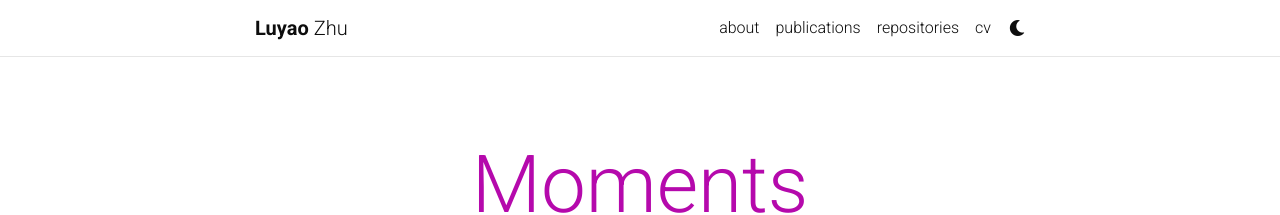
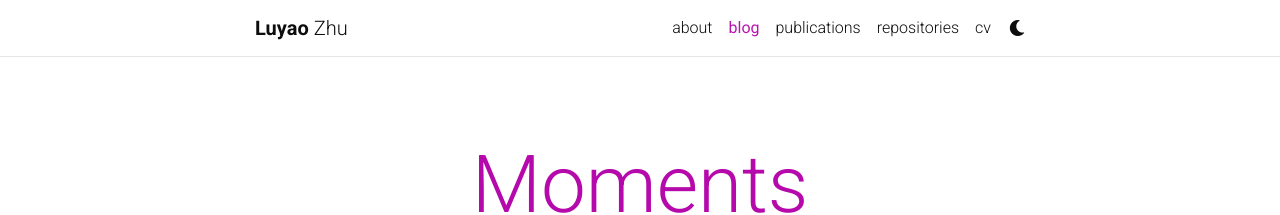
Before and after one commit to Maxwe11y/Cyn7hia.github.io, a Jekyll site: the page built from blog/index.html, in a window 1280 px wide. Shown: the top 215 px of the page. Built offline with Jekyll 4.4.1, drawn with Linux system fonts in a browser that asks for light colours; the list of posts is cut into pages by our own code; comment, search, counter and statistics services are not loaded; a style sheet for code colours, icons or effects is not loaded.

Commit message:
Update _config.yml

```diff
--- a/_config.yml
+++ b/_config.yml
@@ -114,7 +114,7 @@ bing_site_verification:  # out your bing-site-verification ID (Bing Webmaster)
 # -----------------------------------------------------------------------------
 
 blog_name: Moments # blog_name will be displayed in your blog page
-blog_nav_title: # blog # your blog must have a title for it to be displayed in the nav bar
+blog_nav_title: blog # your blog must have a title for it to be displayed in the nav bar
 blog_description: touching moments in life
 permalink: /blog/:year/:title/
 
```
